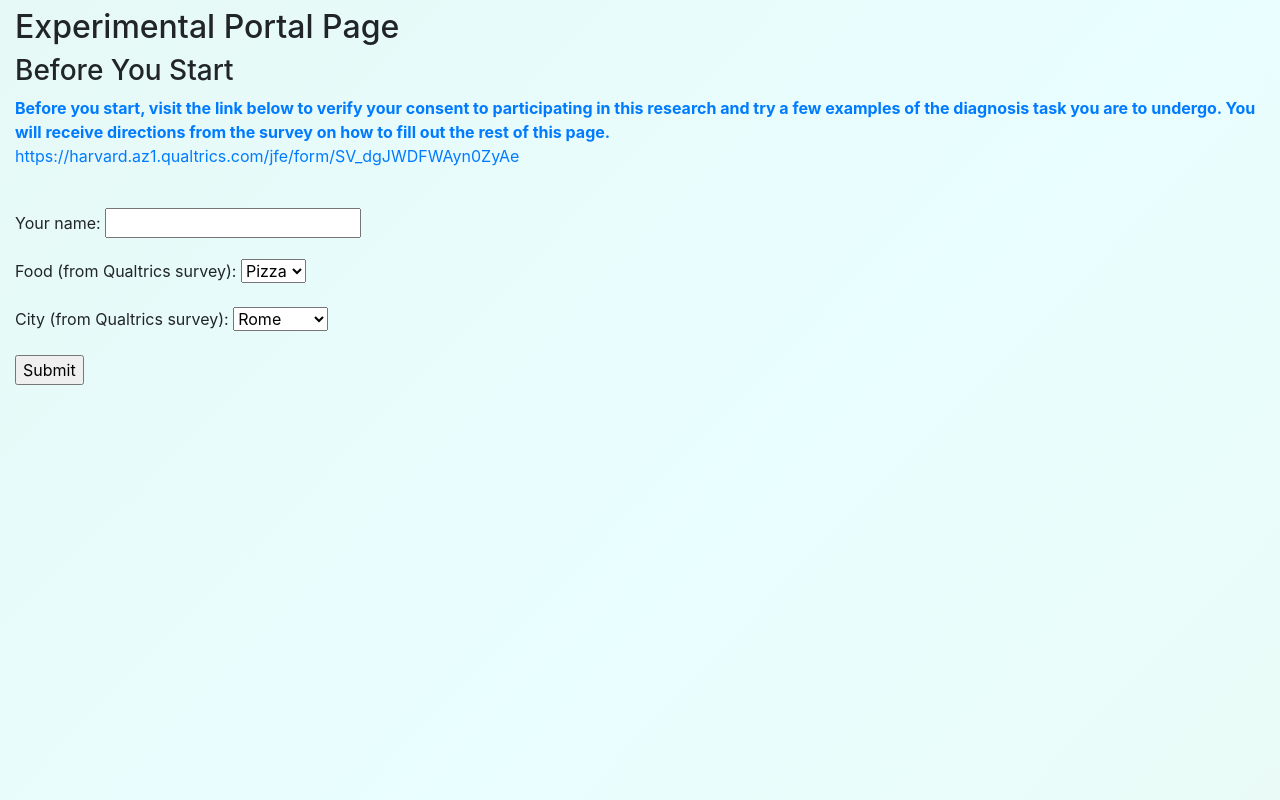
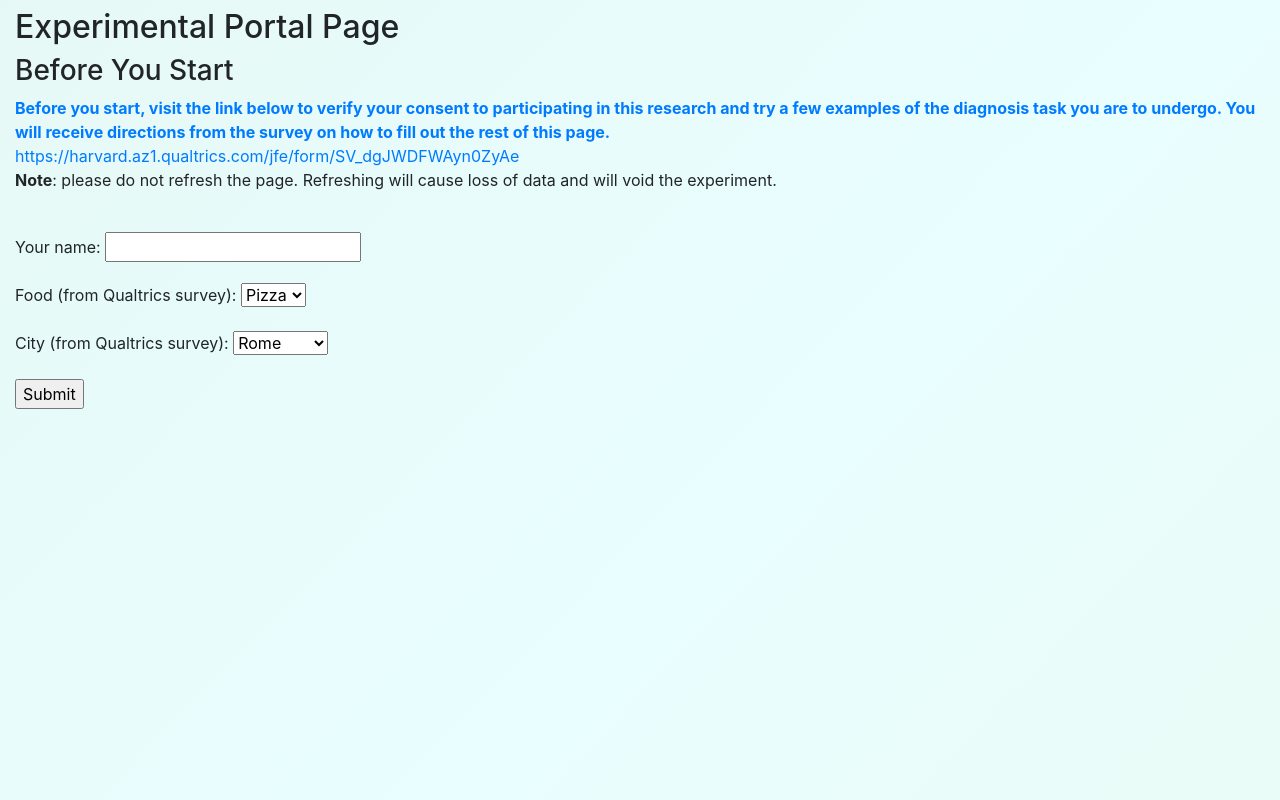
Before and after one commit to eric-z-lin/Human-AI-Trust, a Django app: page /mainpage/start_experiment in a window 1280 px wide. Run offline with Django 3.2, Linux system fonts and the light colour scheme; some libraries are stand-ins or nearby versions.

Commit message:
Note about refreshing

```diff
--- a/human_ai_trust/mainpage/templates/start_experiment.html
+++ b/human_ai_trust/mainpage/templates/start_experiment.html
@@ -8,6 +8,7 @@
         <b><a href="https://harvard.az1.qualtrics.com/jfe/form/SV_dgJWDFWAyn0ZyAe" target="_blank">Before you start, visit the link below to verify your consent to participating in this research and try a few examples of the diagnosis task you are to undergo. You will receive directions from the survey on how to fill out the rest of this page.</a></b><br>
         <a href="https://harvard.az1.qualtrics.com/jfe/form/SV_dgJWDFWAyn0ZyAe" target="_blank">https://harvard.az1.qualtrics.com/jfe/form/SV_dgJWDFWAyn0ZyAe</a> <br>
 
+	<b> Note</b>: please do not refresh the page. Refreshing will cause loss of data and will void the experiment.
 <!--         <b>Objective</b>:
         You will see a series of patients and the objective is to diagnose them with a mysterious new illness called NOVID-20 as either (1) positive or (2) negative. NOVID-20 is a life-threatening disease, misdiagnosis would be really bad for the patient. <br>
 
```
